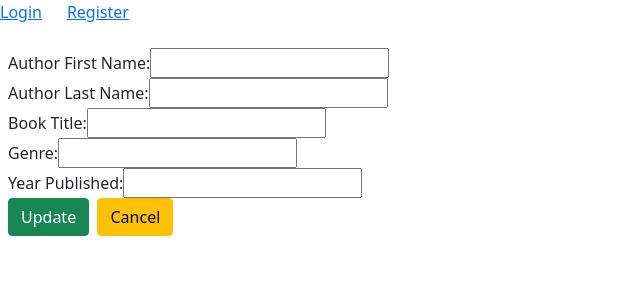
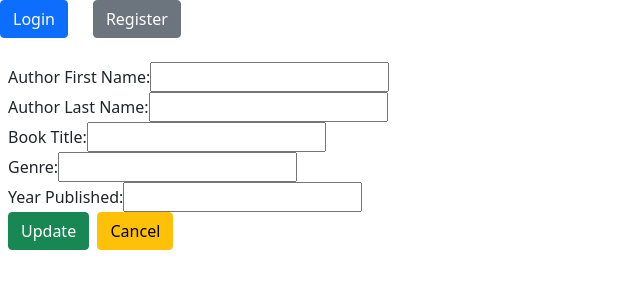
Before and after one commit to EdwardV-dev/BookClubProject, a React (Create React App) app in the folder src/client(react)/bookclub-frontend/: page /booksAdminEdit/1 in a window 1280 px wide. Shown: the top 300 px of the page, without its empty margins (0-640 px from the left). Built offline with nearby package versions, Linux system fonts and the light colour scheme; no server answers.

Commit message:
Added error message in EditAdminBooks.

```diff
--- a/src/client(react)/bookclub-frontend/src/components/EditAdminBooks.js
+++ b/src/client(react)/bookclub-frontend/src/components/EditAdminBooks.js
@@ -1,6 +1,7 @@
 import { useContext, useEffect, useState } from "react";
 import AuthContext from "../context/AuthContext";
 import { Link, useHistory, useParams } from "react-router-dom";
+import ErrorArray  from "./ErrorArray";
 
 function EditAdminBooks() {
 
@@ -126,6 +127,8 @@ function EditAdminBooks() {
 
     return (
         book && (
+        <>
+        <ErrorArray errors={errors} />
         <form onSubmit={handleSubmit} className="form-inline mx-2 my-4">
              <div>
                 <label htmlFor="authorFirstName">Author First Name:</label>
@@ -192,6 +195,7 @@ function EditAdminBooks() {
                 </button>
             </div>
         </form>
+        </>
         )
     );
 }
--- a/src/client(react)/bookclub-frontend/src/components/NavBar.js
+++ b/src/client(react)/bookclub-frontend/src/components/NavBar.js
@@ -2,6 +2,7 @@ import { Link, useHistory } from "react-router-dom";
 import AuthContext from "../context/AuthContext";
 import { useContext, useEffect } from "react";
 import jwtDecode from "jwt-decode";
+
 
 function NavBar({role}) {
     const [userStatus, setUserStatus] = useContext(AuthContext);
@@ -22,6 +23,7 @@ function NavBar({role}) {
             {userStatus?.user ? (
            <li>
             <button
+              type="button" className="btn btn-primary"
               onClick={() => {
                 setUserStatus(null);
                 localStorage.removeItem("token");
@@ -35,14 +37,22 @@ function NavBar({role}) {
            </li>
         ) : (
           <>
-            <Link to="/login">Login</Link>
+            <Link to="/login">
+                <button type="button" className="btn btn-primary ml-2">
+                    Login
+                </button>
+            </Link>
             &nbsp; &nbsp;
           </>
        )}
 
        &nbsp; &nbsp;
 
-          <Link to={"/register"}>Register</Link>
+          <Link to={"/register"}>
+                <button type="button" className="btn btn-secondary ml-2">
+                    Register
+                </button>
+          </Link>
 
             &nbsp; &nbsp;
 
--- a/src/client(react)/bookclub-frontend/src/components/Recommend.js
+++ b/src/client(react)/bookclub-frontend/src/components/Recommend.js
@@ -4,8 +4,8 @@ import AuthContext from "../context/AuthContext";
 import CompletionStatus from "./CompletionStatus";
 import YearPublished from "./YearPublished";
 import ErrorArray  from "./ErrorArray";
-import Error
- from "./Error";
+import Error from "./Error";
+
 function Recommend() {
   const [book, setBook] = useState(null);
   const [errors, setErrors] = useState([]);//Each error is received as an array
```
